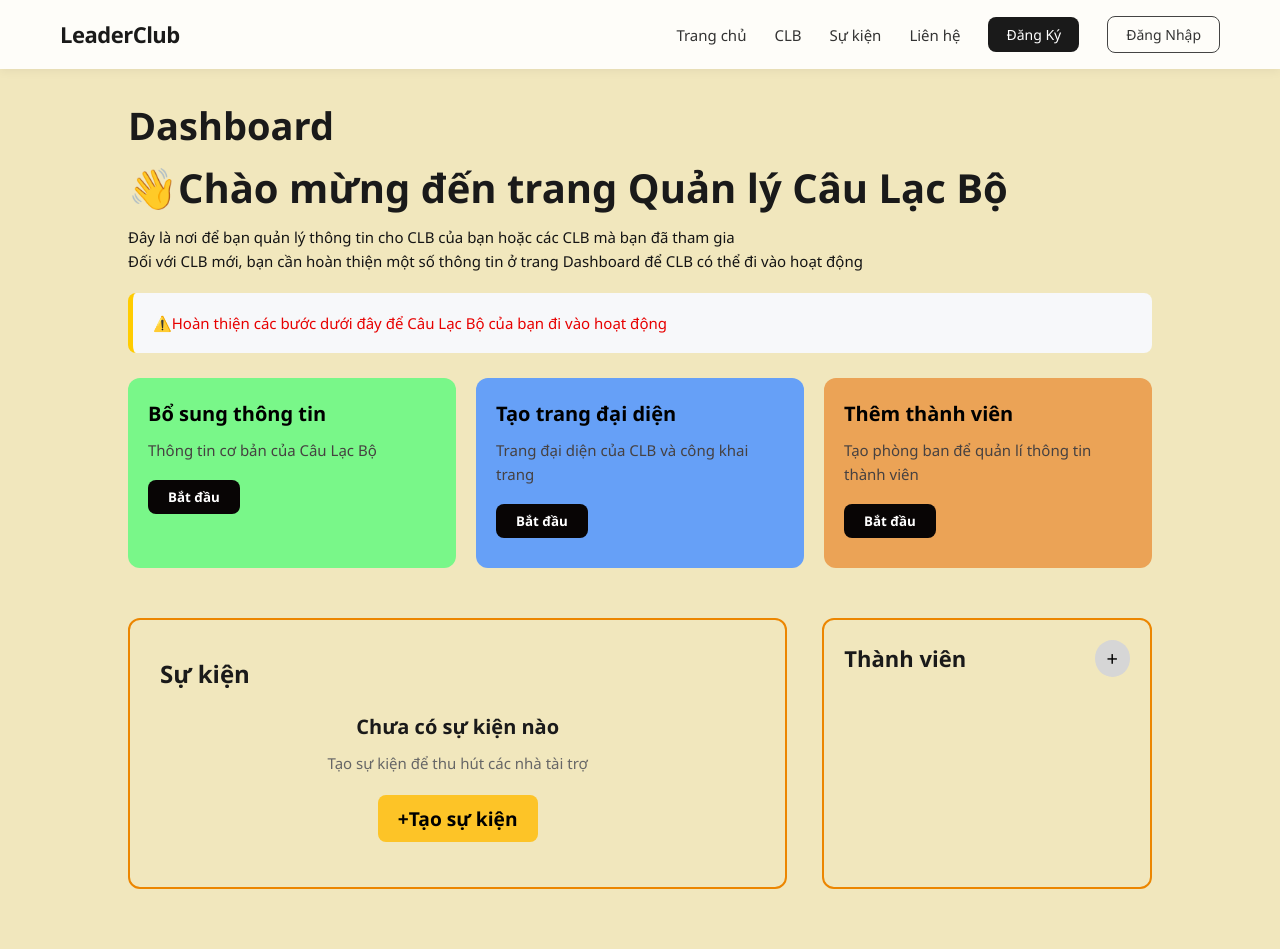
After one commit to NguyenTienvn/Student-Club-Management-System---NHOM-1, a PHP site: page /Dashboard.php in a window 1280 px wide. The commit adds this page. Run offline with PHP 8.4, Linux system fonts and the light colour scheme; some libraries are stand-ins or nearby versions.

Commit message:
Save current file

```diff
--- /dev/null
+++ b/Dashboard.php
@@ -0,0 +1,68 @@
+<?php
+require 'site.php';
+load_top();
+load_header();
+?>
+
+<div class="dash-contain">
+    <div class="dash-head">
+        <h1>Dashboard</h1>
+    </div>
+    <div class="dash-intro">
+        <h2 class="title-main">👋Chào mừng đến trang Quản lý Câu Lạc Bộ</h2>
+        <p class="title-sub">Đây là nơi để bạn quản lý thông tin cho CLB của bạn hoặc các CLB mà bạn đã tham gia</p>
+        <p class="title-sub">Đối với CLB mới, bạn cần hoàn thiện một số thông tin ở trang Dashboard để CLB có thể đi vào hoạt động</p>
+    </div>
+
+    <div class="warn-box">
+        <div class="alert-txt">
+            <p><span>⚠️</span>Hoàn thiện các bước dưới đây để Câu Lạc Bộ của bạn đi vào hoạt động</p>
+        </div>
+    </div>
+
+    <div class="task-group">
+        <div class="box info-add">
+            <h3>Bổ sung thông tin</h3>
+            <p>Thông tin cơ bản của Câu Lạc Bộ</p>
+            <button onclick="location.href='duong_dan.php'" class="btn_addInfor">Bắt đầu</button>
+        </div>
+
+        <div class="box page-add">
+            <h3>Tạo trang đại diện</h3>
+            <p>Trang đại diện của CLB và công khai trang</p>
+            <button onclick="location.href='duong_dan.php'" class="btn_addPage">Bắt đầu</button>
+        </div>
+
+        <div class="box member-add">
+            <h3>Thêm thành viên</h3>
+            <p>Tạo phòng ban để quản lí thông tin thành viên</p>
+            <button onclick="location.href='duong_dan.php'" class="btn_addTV">Bắt đầu</button>
+        </div>
+    </div>
+
+    <div class="dash-main">
+        <div class="event-sect">
+            <div class="event-empty">
+                <h2>Sự kiện</h2>
+                <div class="empty-txt">
+                    <h3>Chưa có sự kiện nào</h3>
+                    <p>Tạo sự kiện để thu hút các nhà tài trợ</p>
+                </div>
+                <button onclick="location.href='tao_su_kien.php'" class="taosk">+Tạo sự kiện</button>
+            </div>
+        </div>
+
+        <div class="member-list">
+            <h2>Thành viên
+                <button onclick="location.href='themTV.php'" class="addTV">+</button>
+            </h2>
+
+            <div class="member-item">
+            </div>
+        </div>
+    </div>
+</div>
+
+<?php
+load_footer();
+?>
--- /dev/null
+++ b/assets/css/Dashboard.css
@@ -0,0 +1,183 @@
+/* ====== RESET ====== */
+* {
+    margin: 0;
+    padding: 0;
+    box-sizing: border-box;
+    font-family: 'Segoe UI', Tahoma, Geneva, Verdana, sans-serif;
+}
+
+.dash-contain {
+    width: 80%;
+    max-width: 1300px;
+    margin: auto;
+    padding: 20px 0 60px;
+}
+
+/* ====== HEADER ====== */
+.dash-head h1 {
+    font-size: 38px;
+    margin-top: 75px;
+}
+
+/* ====== INTRO ====== */
+.dash-intro {
+    margin-bottom: 20px;
+}
+
+.title-main {
+    font-size: 40px;
+    margin-bottom: 5px;
+}
+
+.title-sub {
+    font-size: 15px;
+    color: #141414;
+}
+
+.warn-box {
+    background: #f7f8fa;
+    border-left: 5px solid #ffcc00;
+    margin-top: 15px;
+    padding: 18px 20px;
+    border-radius: 8px;
+}
+
+.alert-txt p {
+    color: #e70000;
+    font-size: 15px;
+}
+
+.task-group {
+    margin-top: 25px;
+    display: grid;
+    grid-template-columns: repeat(3, 1fr);
+    gap: 20px;
+}
+
+.box {
+    padding: 20px;
+    border-radius: 12px;
+    color: #333;
+    padding-bottom: 30px;
+}
+
+.info-add {
+    background: #79f789;
+}
+
+.page-add {
+    background: #66a0f7;
+}
+
+.member-add {
+    background: #eba356;
+}
+
+.box h3 {
+    font-size: 20px;
+    margin-bottom: 8px;
+    color: black;
+}
+
+.box p {
+    font-size: 15px;
+    margin-bottom: 18px;
+    color: #464141;
+}
+
+.box button {
+    padding: 8px 20px;
+    background: rgb(8, 5, 5);
+    border: none;
+    border-radius: 8px;
+    cursor: pointer;
+    font-weight: bold;
+    transition: 0.2s;
+    color: white;
+}
+
+.box button:hover {
+    background: #474747;
+}
+.dash-main {
+    margin-top: 50px;
+    display: grid;
+    grid-template-columns: 2fr 1fr;
+    gap: 35px;
+}
+
+.event-sect h2 {
+    font-size: 24px;
+    text-align: left;
+    margin-left: 10px;
+    font-weight: bold;
+}
+
+
+.event-empty {
+    border: 2px solid #ec8600;
+    border-radius: 12px;
+    text-align: center;
+    padding: 35px 20px 45px;
+}
+
+.event-empty h2 {
+    margin-bottom: 18px;
+}
+
+.empty-txt h3 {
+    font-size: 20px;
+}
+
+.empty-txt p {
+    margin-top: 8px;
+    font-size: 15px;
+    color: #666;
+}
+
+.taosk {
+    font-size: larger;
+    margin-top: 20px;
+    padding: 10px 20px;
+    border: none;
+    background: #fdc427;
+    border-radius: 8px;
+    font-weight: bold;
+    cursor: pointer;
+    transition: 0.2s;
+}
+
+.taosk:hover {
+    background: #f3c64c;
+}
+
+/* --- RIGHT: MEMBER LIST --- */
+.member-list {
+    border: 2px solid #ec8600;
+    padding: 20px;
+    border-radius: 12px;
+}
+
+.member-list h2 {
+    display: flex;
+    justify-content: space-between;
+    align-items: center;
+    font-size: 22px;
+}
+
+.addTV {
+    border: none;
+    background: #d6d6d6;
+    border-radius: 50%;
+    padding: 5px 12px;
+    cursor: pointer;
+    font-size: 20px;
+}
+
+.addTV:hover {
+    background: #bfbfbf;
+}
+
+.member-item {
+    margin-top: 15px;
+}
--- a/assets/css/myclub.css
+++ b/assets/css/myclub.css
@@ -72,22 +72,23 @@
     background-color: #163be0;
 }
 
-/* Danh sách CLB */
-.club-list {
+/* Danh sách CLB */.club-list {
     display: flex;
     flex-wrap: wrap;
-    gap: 20px;
+    gap: 25px;
     justify-content: center;
+    margin-top: 20px;
 }
 
 .club-item {
     display: flex;
     flex-direction: column;
     align-items: center;
-    width: 150px;
+    width: 180px;
     padding: 15px;
-    background-color: #f1f1f1;
-    border-radius: 8px;
+    background-color: #f7f7f7;
+    border-radius: 10px;
+    box-shadow: 0 4px 10px rgba(0,0,0,0.1);
     transition: 0.3s;
 }
 
@@ -96,14 +97,16 @@
 }
 
 .club-logo {
-    width: 100px; /* ảnh nhỏ hơn */
-    height: 10px;
+    width: 120px;
+    height: 120px;
     object-fit: cover;
+    border-radius: 10px;
     margin-bottom: 10px;
 }
 
 .club-name {
     font-weight: bold;
-    text-align: center;
+    font-size: 18px;
     color: #333;
+    margin-bottom: 10px;
 }
--- a/createCLB.php
+++ b/createCLB.php
@@ -38,9 +38,9 @@ load_header();
     <label>Số thành viên</label>
     <input type="number" name="so_thanh_vien" min="1" required>
 
-
+<!--
     <label>ID Chủ nhiệm</label>
-    <input type="number" name="chu_nhiem_id" min="1" required>
+    <input type="number" name="chu_nhiem_id" min="1" required> -->
             <div class="btnRow">
                 <input type="submit" class="btnCreateCLB" value="Tạo">
                 <a href="myclub.php" class="btnback">Quay lại</a>
--- a/widget/top.php
+++ b/widget/top.php
@@ -9,6 +9,7 @@
     <link rel="stylesheet" href="assets/css/DanhsachCLB.css">
     <link rel="stylesheet" href="assets/css/createCLB.css">
     <link rel="stylesheet" href="assets/css/myclub.css">
+     <link rel="stylesheet" href="assets/css/Dashboard.css">
     <link href="https://cdn.jsdelivr.net/npm/remixicon@4.0.0/fonts/remixicon.css" rel="stylesheet">
 </head>
 <body>
```
Also changed, not shown: assets/database/dbleaderclub.php (added, +9 -0 lines), createCLB_xuli.php (+13 -7 lines), login.php (+47 -29 lines), myclub.php (+36 -8 lines), register.php (+105 -53 lines), xulylogin.php (added, +99 -0 lines), uploads/clb_692161b1865aa.png (added), uploads/clb_6921624034f2b.png (added), uploads/clb_692163ae7c4af.png (added), uploads/clb_692181bd3e5cf.png (added), uploads/clb_692196825208f.png (added).
